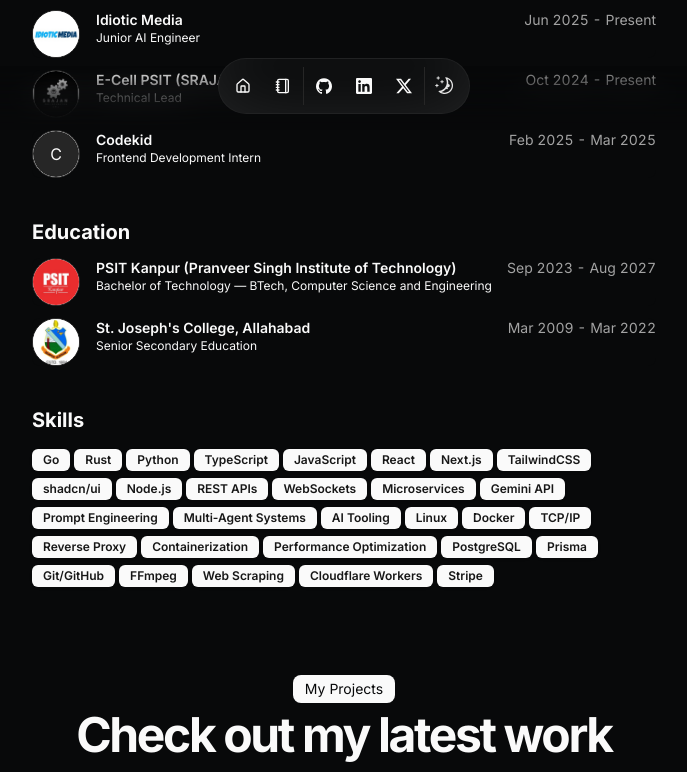
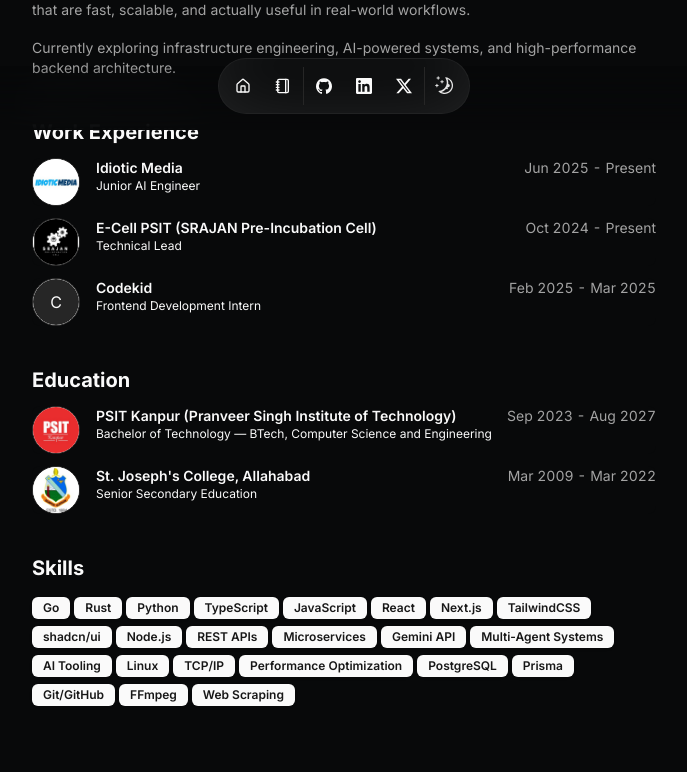
Before and after one commit to deltacoder2603/portfolio, a Next.js app: page / in a window 1280 px wide. Shown: the part 670-1442 px from the top of the page, without its empty margins (296-983 px from the left). Built offline with nearby package versions, Linux system fonts and the light colour scheme.

Commit message:
Update resume by removing outdated skills
Removed several skills and technologies from the resume section, including WebSockets, Prompt Engineering, Docker, Reverse Proxy, Containerization, Cloudflare Workers, and Stripe.

```diff
--- a/src/data/resume.tsx
+++ b/src/data/resume.tsx
@@ -27,10 +27,15 @@
 I build production-oriented software using Go, Rust, Node.js, Python, and TypeScript — ranging from deployment platforms, HTTP optimization tooling, container runtimes, networking systems, and compilers to multi-agent AI applications and intelligent developer tools.
 
 My work spans:
+
 • AI systems & multi-agent architectures
+
 • Backend & infrastructure engineering
+
 • Systems programming in Rust & Go
+
 • Networking, containers, and distributed tooling
+
 • Developer platforms & deployment infrastructure
 
 I enjoy building products that combine low-level engineering with practical usability — tools that are fast, scalable, and actually useful in real-world workflows.
@@ -56,21 +61,16 @@
   // Backend & APIs
   "Node.js",
   "REST APIs",
-  "WebSockets",
   "Microservices",
 
   // AI & ML
   "Gemini API",
-  "Prompt Engineering",
   "Multi-Agent Systems",
   "AI Tooling",
 
   // Systems & Infra
   "Linux",
-  "Docker",
   "TCP/IP",
-  "Reverse Proxy",
-  "Containerization",
   "Performance Optimization",
 
   // Database & Tooling
@@ -81,10 +81,6 @@
   // Media & Processing
   "FFmpeg",
   "Web Scraping",
-
-  // Cloud & Platforms
-  "Cloudflare Workers",
-  "Stripe",
 ],
 
   navbar: [
```
